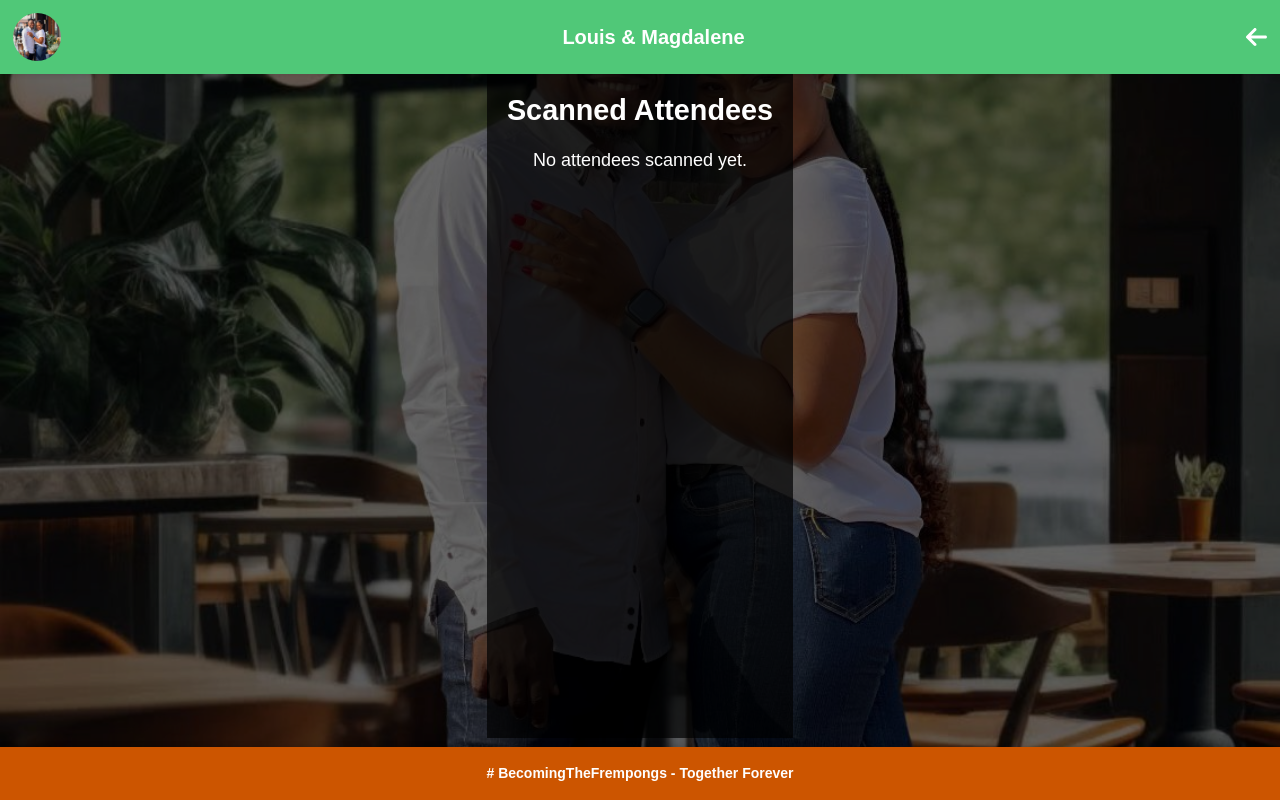
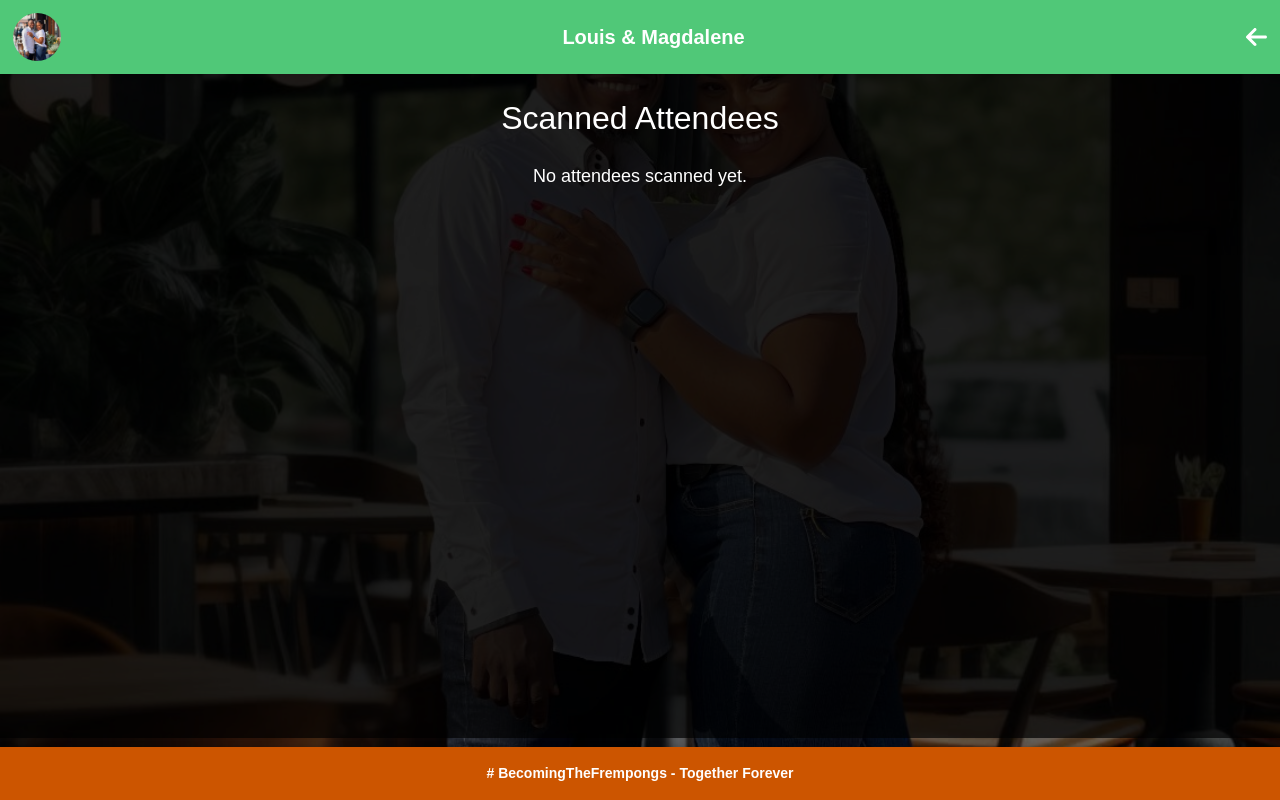
Before and after one commit to ChrisKusi/wedding-app, a React (Vite) app: page /attendees in a window 1280 px wide. Built offline with nearby package versions, Linux system fonts and the light colour scheme.

Commit message:
Initial commit

```diff
--- a/src/index.css
+++ b/src/index.css
@@ -23,27 +23,6 @@ body::before {
   background: rgba(0, 0, 0, 0.6); /* Light overlay for watermark visibility */
   z-index: -1; /* Places the overlay behind the content */
 }
-
-
-/* Content Wrapper */
-.content {
-  flex: 1;
-  padding: 0; /* Remove padding */
-  margin: 0 auto; /* Center it without vertical margins */
-  max-width: 100%; /* Prevent content from inheriting fixed widths */
-  background: transparent; /* Remove background to avoid interference */
-}
-
-
-/* App Container */
-.app-container {
-  display: flex;
-  flex-direction: column;
-  min-height: 100vh; /* Ensures the app spans the full viewport height */
-}
-
-
-
 
 .header {
   display: flex;
@@ -193,59 +172,57 @@ body::before {
 /* Attendees Page */
 .attendees-page {
   display: flex;
-  justify-content: center;
-  align-items: flex-start;
+  flex-direction: column;
+  justify-content: flex-start; /* Align content to the top */
+  align-items: center;
   min-height: calc(100vh - 136px); /* Full height minus header and footer */
-  background: transparent; /* Keep the background image visible */
   padding: 0;
+  background: rgba(0, 0, 0, 0.7); /* Semi-transparent black background */
+  overflow-y: auto; /* Allow scrolling for the entire page content */
 }
 
-/* Full Page Card */
-.attendance-card {
-  width: 100%; /* Full width of the page */
-  height: calc(100vh - 136px); /* Fill the space between header and footer */
-  background: rgba(0, 0, 0, 0.7); /* Semi-transparent black */
-  padding: 20px;
-  overflow-y: auto; /* Enable scrolling for attendee list */
+/* Header Section in Card */
+.attendees-page h1 {
+  text-align: center;
+  margin-top: 20px;
+  margin-bottom: 20px;
+  font-size: 2rem;
   color: white;
 }
 
-/* Header */
-.attendance-card h1 {
-  text-align: center;
-  margin-bottom: 20px;
-  font-size: 1.8rem;
-}
-
 /* Attendee List */
-.attendance-card ul {
+.attendees-page ul {
   list-style: none;
   padding: 0;
   margin: 0;
+  width: 100%; /* Full width for the list */
+  max-width: 800px; /* Restrict maximum width for readability */
 }
 
-.attendance-card li {
-  padding: 12px 0;
+.attendees-page li {
+  padding: 12px 20px;
   border-bottom: 1px solid rgba(255, 255, 255, 0.2); /* Light white border */
+  font-size: 1rem;
+  color: white;
   display: flex;
-  justify-content: space-between; /* Number and text aligned */
+  justify-content: space-between; /* Align numbering and code properly */
 }
 
-.attendance-card li:last-child {
+.attendees-page li:last-child {
   border-bottom: none;
 }
 
-/* Scrollbar Style */
-.attendance-card::-webkit-scrollbar {
-  width: 8px;
+/* Scrollbar Styling */
+.attendees-page::-webkit-scrollbar {
+  width: 10px;
 }
 
-.attendance-card::-webkit-scrollbar-thumb {
+.attendees-page::-webkit-scrollbar-thumb {
   background-color: rgba(255, 255, 255, 0.5);
-  border-radius: 4px;
+  border-radius: 5px;
 }
 
-.attendance-card::-webkit-scrollbar-track {
+.attendees-page::-webkit-scrollbar-track {
   background-color: rgba(0, 0, 0, 0.3);
 }
 
--- a/src/pages/AttendeesPage.tsx
+++ b/src/pages/AttendeesPage.tsx
@@ -45,17 +45,11 @@ const AttendeesPage: React.FC = () => {
 
   return (
     <div className="attendees-page">
-      <div className="attendance-card">
-        <h1 className="text-2xl font-bold mb-4 text-center text-white">
-          Scanned Attendees
-        </h1>
+      <h1>Scanned Attendees</h1>
       <ul>
         {attendees.length > 0 ? (
           attendees.map((code, index) => (
-              <li
-                key={index}
-                className="py-2 text-lg text-white flex justify-between"
-              >
+            <li key={index}>
               <span>{index + 1}.</span> {/* Numbering */}
               <span>Attendee Code: {code}</span>
             </li>
@@ -67,7 +61,6 @@ const AttendeesPage: React.FC = () => {
         )}
       </ul>
     </div>
-    </div>
   );
 };
 
```
Lines whose indentation alone changed are shown as unchanged.
